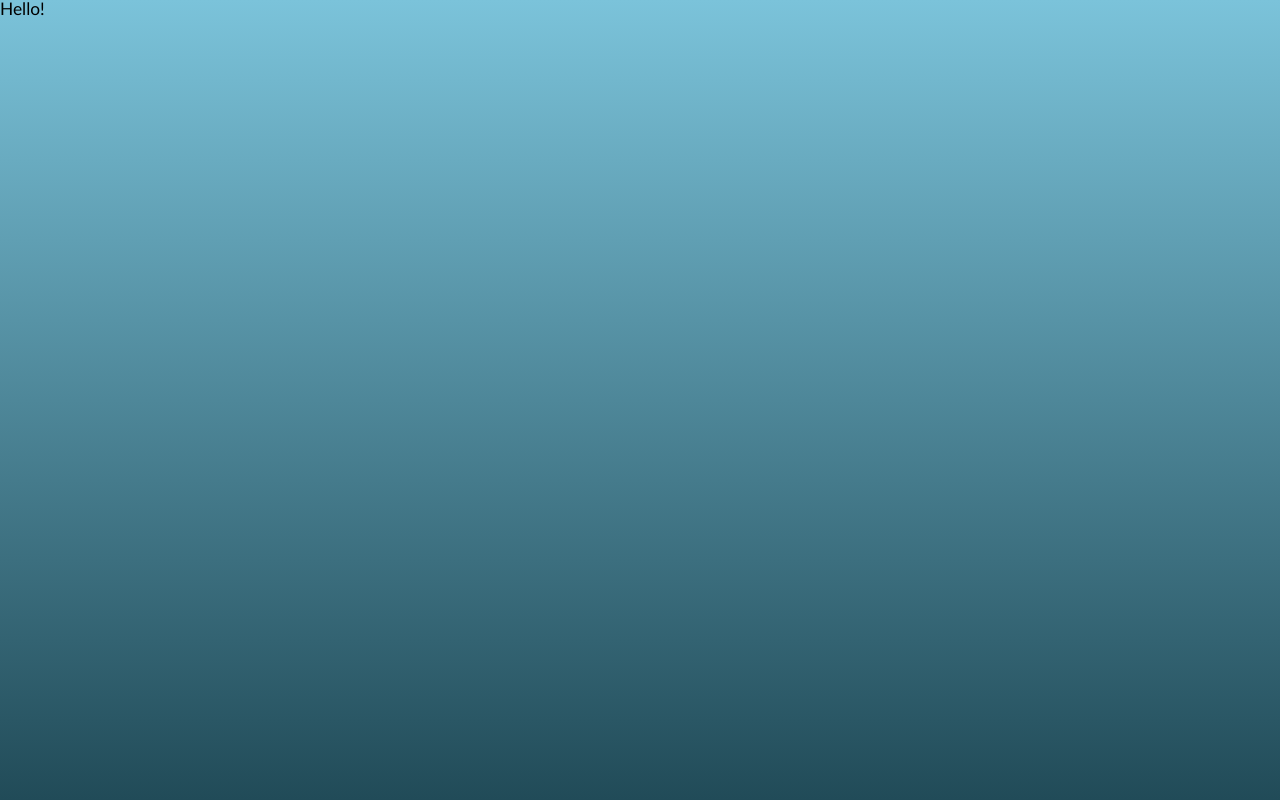
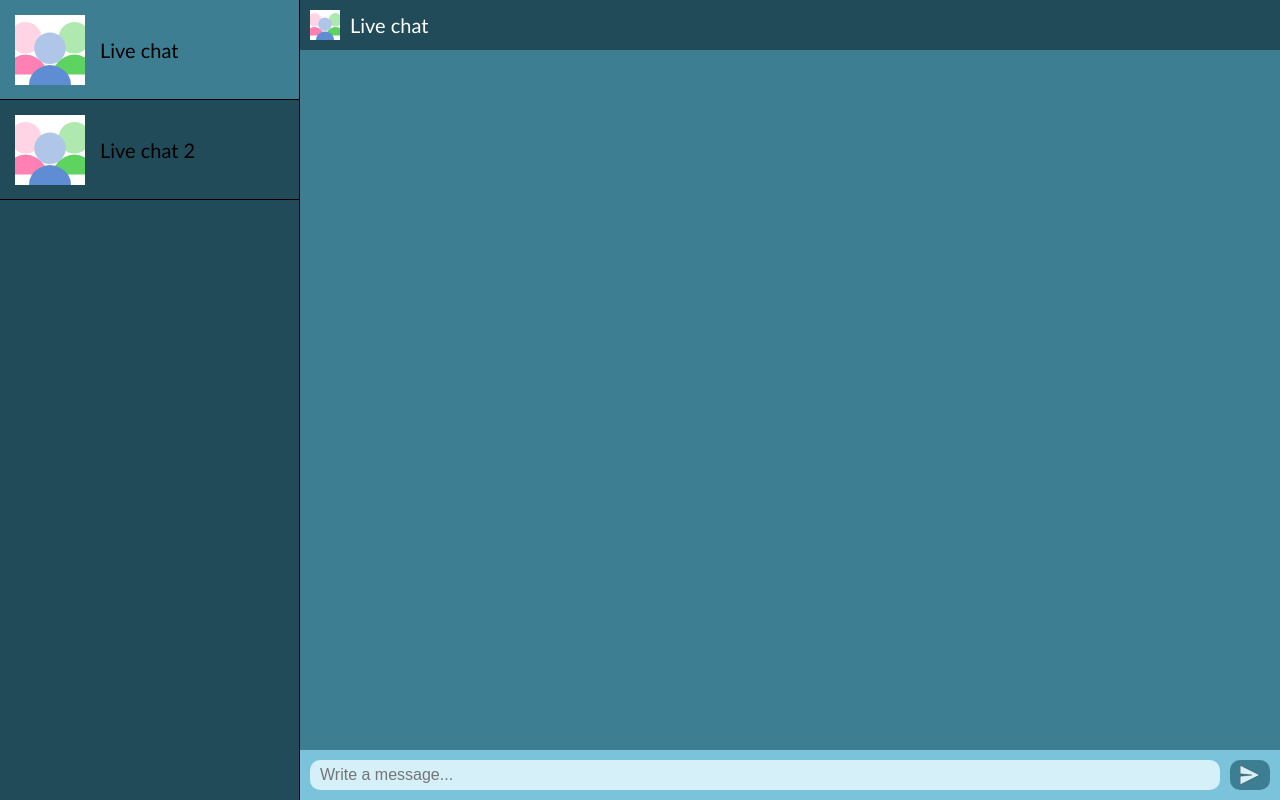
Before and after one commit to OnixFang/re-chatjs, a React (Create React App) app: page / in a window 1280 px wide. Both pictures are taken after typing "Sample" into the empty fields and a click on the input "Login". Built offline with nearby package versions, Linux system fonts and the light colour scheme.

Commit message:
Setup initial Chat UI

```diff
--- a/src/components/Chat.jsx
+++ b/src/components/Chat.jsx
@@ -1,3 +1,4 @@
+import { useRef } from 'react';
 import { io } from 'socket.io-client';
 const endpoint = 'http://rechatjsapi:9010';
 let socket;
@@ -17,9 +18,51 @@ export default function Chat(props) {
   //   socket.disconnect();
   // }
 
+  const message = useRef();
+
+  const handleSubmit = (e) => {
+    e.preventDefault();
+
+    console.log(message.current.value);
+    message.current.value = '';
+  };
+
   return (
-    <div>
-      <h1>Hello!</h1>
+    <div className="chat">
+      <div className="chat-rooms">
+        <div className="chat-room active">
+          <img className="room-image" src="./assets/group.svg" alt="Room image" />
+          <div className="room-info">
+            <span className="room-name">Live chat</span>
+          </div>
+        </div>
+        <div className="chat-room">
+          <img className="room-image" src="./assets/group.svg" alt="Room image" />
+          <div className="room-info">
+            <span className="room-name">Live chat 2</span>
+          </div>
+        </div>
+      </div>
+      <div className="active-chat">
+        <div className="room-bar">
+          <img className="room-image" src="./assets/group.svg" alt="Room image" />
+          <span className="room-name">Live chat</span>
+        </div>
+        <div className="chat-window"></div>
+        <form className="chat-input" onSubmit={handleSubmit} autoComplete="off">
+          <input
+            className="text-input"
+            type="text"
+            id="message"
+            ref={message}
+            required
+            placeholder="Write a message..."
+          />
+          <button className="btn icon-btn" type="submit">
+            <span className="icon send"></span>
+          </button>
+        </form>
+      </div>
     </div>
   );
 }
--- a/src/index.scss
+++ b/src/index.scss
@@ -6,16 +6,20 @@ $light-blue: #d5f0f9;
 $dark-blue: #3e7e93;
 $darker-blue: #214b58;
 
+// Shared styles
+$chat-room-border: 1px solid #000;
+
 // ======================================================================================
 
 // Typography ===========================================================================
 html {
-  font-size: 13pt;
+  font-size: 15pt;
   font-family: "Gill Sans", "Gill Sans MT", Calibri, "Trebuchet MS", sans-serif;
 }
 
-input {
-  font-size: 1em;
+input,
+button {
+  font-size: 12pt;
 }
 
 .headline {
@@ -27,7 +31,7 @@ input {
 // ======================================================================================
 
 // Mixins ===============================================================================
-@mixin btn-hover($base-color: $dark-blue) {
+@mixin color-hover-effect($base-color: $dark-blue) {
   background-color: $base-color;
 
   &:hover,
@@ -37,6 +41,20 @@ input {
 
   &:active {
     background-color: darken($base-color, 5);
+  }
+}
+
+// ======================================================================================
+
+// Icons ================================================================================
+.icon {
+  display: inline-block;
+  background-size: cover;
+  width: 20px;
+  height: 20px;
+
+  &.send {
+    background-image: url("./assets/send.svg");
   }
 }
 
@@ -64,17 +82,22 @@ body {
   color: #fff;
   border: none;
   border-radius: 10px;
-  padding: 10px 25px;
+  padding: 6px 15px;
   outline: none;
   cursor: pointer;
-  @include btn-hover();
+  @include color-hover-effect();
+
+  &.icon-btn {
+    font-size: 0;
+    padding: 5px 10px;
+  }
 }
 
 .text-input {
   background-color: $light-blue;
   border: none;
   border-radius: 10px;
-  padding: 10px;
+  padding: 6px 10px;
   outline: none;
 }
 
@@ -105,3 +128,85 @@ body {
     }
   }
 }
+
+.chat {
+  display: flex;
+  height: 100%;
+
+  .chat-rooms {
+    display: flex;
+    flex-direction: column;
+    width: 299px;
+    background-color: $darker-blue;
+    border-right: $chat-room-border;
+
+    .chat-room {
+      display: flex;
+      justify-content: flex-start;
+      align-items: center;
+      width: 269px;
+      height: 69px;
+      border-bottom: $chat-room-border;
+      padding: 15px;
+      cursor: pointer;
+      @include color-hover-effect($darker-blue);
+
+      .room-image {
+        width: 70px;
+        height: 70px;
+        margin-right: 15px;
+      }
+
+      .room-info {
+        display: flex;
+        flex-direction: column;
+        flex-grow: 0;
+      }
+
+      &.active {
+        background-color: $dark-blue;
+      }
+    }
+  }
+
+  .active-chat {
+    display: flex;
+    flex-direction: column;
+    flex-grow: 1;
+
+    .room-bar {
+      display: flex;
+      align-items: center;
+      background-color: $darker-blue;
+      padding: 10px;
+
+      .room-name {
+        color: #fff;
+      }
+
+      .room-image {
+        width: 30px;
+        height: 30px;
+        margin-right: 10px;
+      }
+    }
+
+    .chat-window {
+      background-color: $dark-blue;
+      flex-grow: 1;
+    }
+
+    .chat-input {
+      display: flex;
+      align-items: center;
+      padding: 10px;
+      justify-self: flex-end;
+      background-color: $blue;
+
+      .text-input {
+        margin-right: 10px;
+        flex-grow: 1;
+      }
+    }
+  }
+}
```
